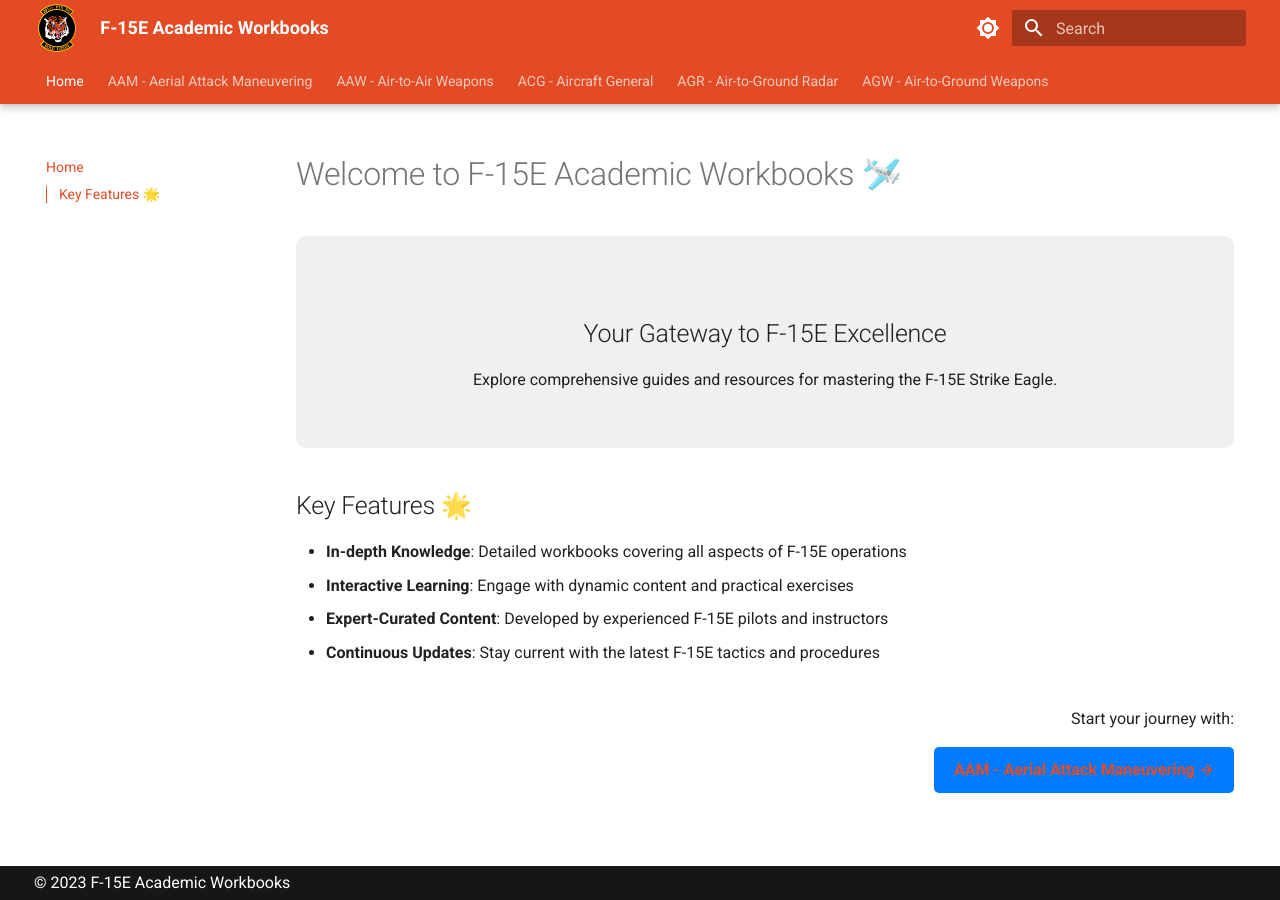
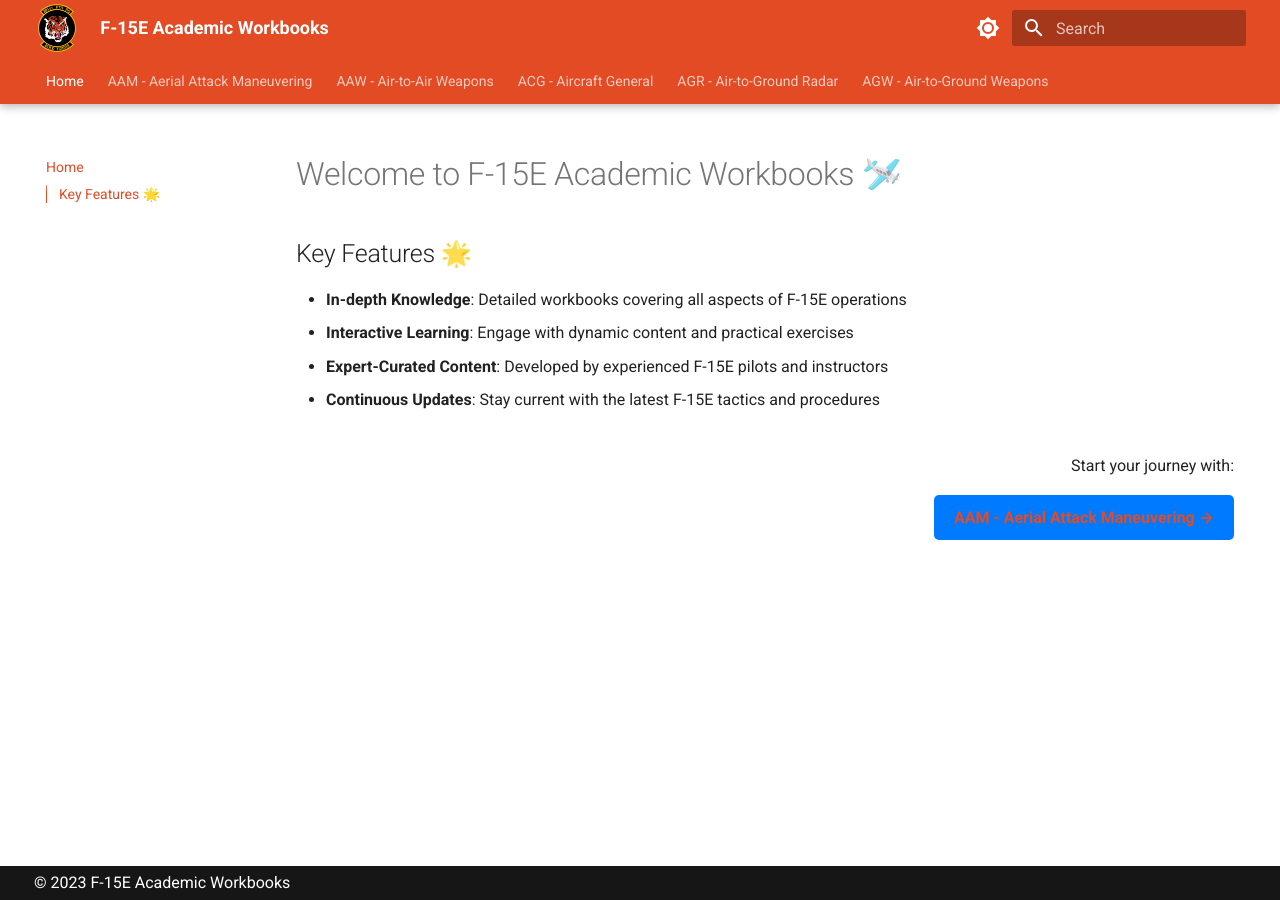
Before and after one commit to deux2k5/Workbooks, an MkDocs documentation site: the page built from docs/index.md, in a window 1280 px wide. Built offline with MkDocs 1.6.1 and Material for MkDocs 9.7.7, drawn with Linux system fonts in a browser that asks for light colours.

Commit message:
feat: remove hero section from index page

```diff
--- a/docs/index.md
+++ b/docs/index.md
@@ -1,9 +1,4 @@
 # Welcome to F-15E Academic Workbooks 🛩️
-
-<div class="hero">
-  <h2>Your Gateway to F-15E Excellence</h2>
-  <p>Explore comprehensive guides and resources for mastering the F-15E Strike Eagle.</p>
-</div>
 
 ## Key Features 🌟
 
```
